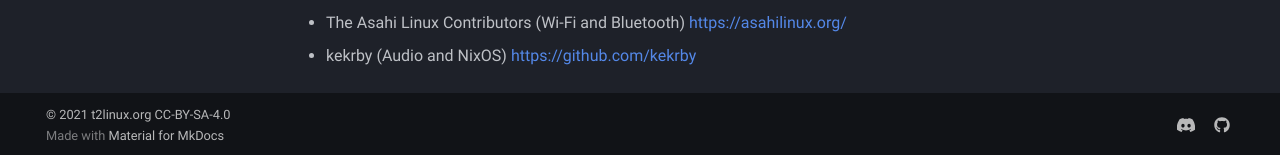
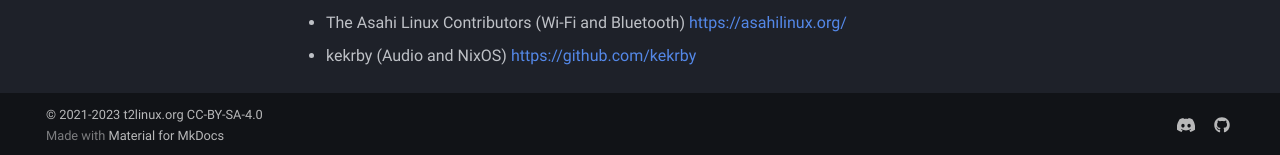
Before and after one commit to t2linux/wiki, an MkDocs documentation site: the page built from docs/notable-contributors.md, in a window 1280 px wide and 1035 px high. Shown: the part 877-1032 px from the top of the window. Built offline with MkDocs 1.6.1 and Material for MkDocs 9.7.7, drawn with Linux system fonts in a browser that asks for light colours; comment, search, counter and statistics services are not loaded.

Commit message:
Mkdocs: Update copyright date (#392)

```diff
--- a/mkdocs.yml
+++ b/mkdocs.yml
@@ -3,7 +3,7 @@
 site_name: t2linux wiki
 site_author: the t2linux.org contributors
 site_url: https://t2linux.org/
-copyright: "© 2021 t2linux.org CC-BY-SA-4.0"
+copyright: "© 2021-2023 t2linux.org CC-BY-SA-4.0"
 
 theme:
     palette:
```
